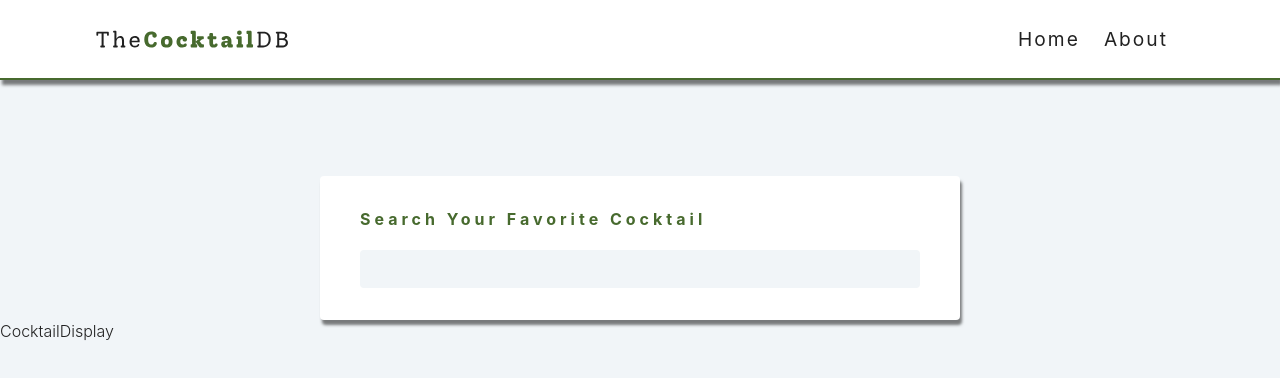
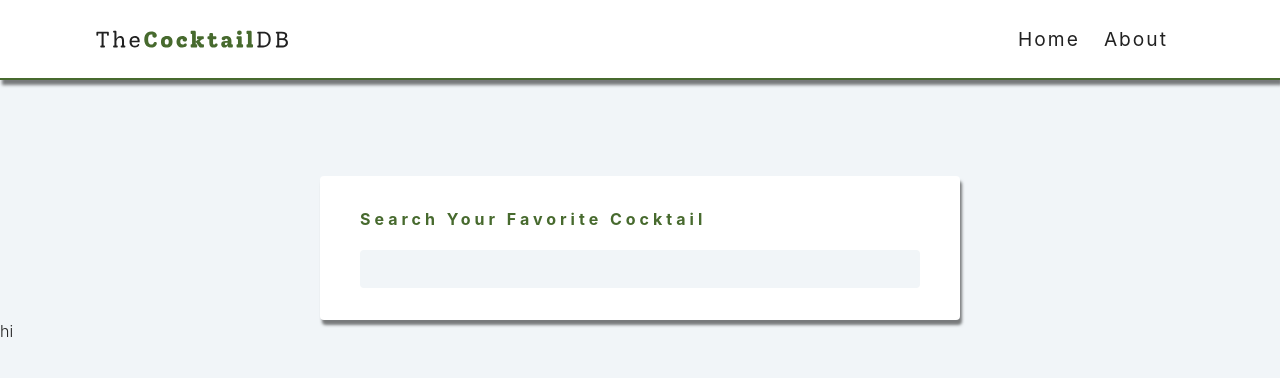
Before and after one commit to sadatyussuf/react-mini-projects, a React (Create React App) app in the folder cocktail/: page / in a window 1280 px wide. Shown: the top 378 px of the page. Built offline with nearby package versions, Linux system fonts and the light colour scheme; no server answers.

Commit message:
imported the Loading component

```diff
--- a/cocktail/src/components/CocktailDisplay.js
+++ b/cocktail/src/components/CocktailDisplay.js
@@ -1,8 +1,14 @@
 import React from 'react'
-
+import Loading from './Loading'
+import { useGlobalContext } from "../context/Context"
 const CocktailDisplay = () => {
+    const { loading } = useGlobalContext()
+    //   console.log(loading)
+    if (loading) {
+        return <Loading />
+    }
     return (
-        <div>CocktailDisplay</div>
+        <p>hi</p>
     )
 }
 
```
